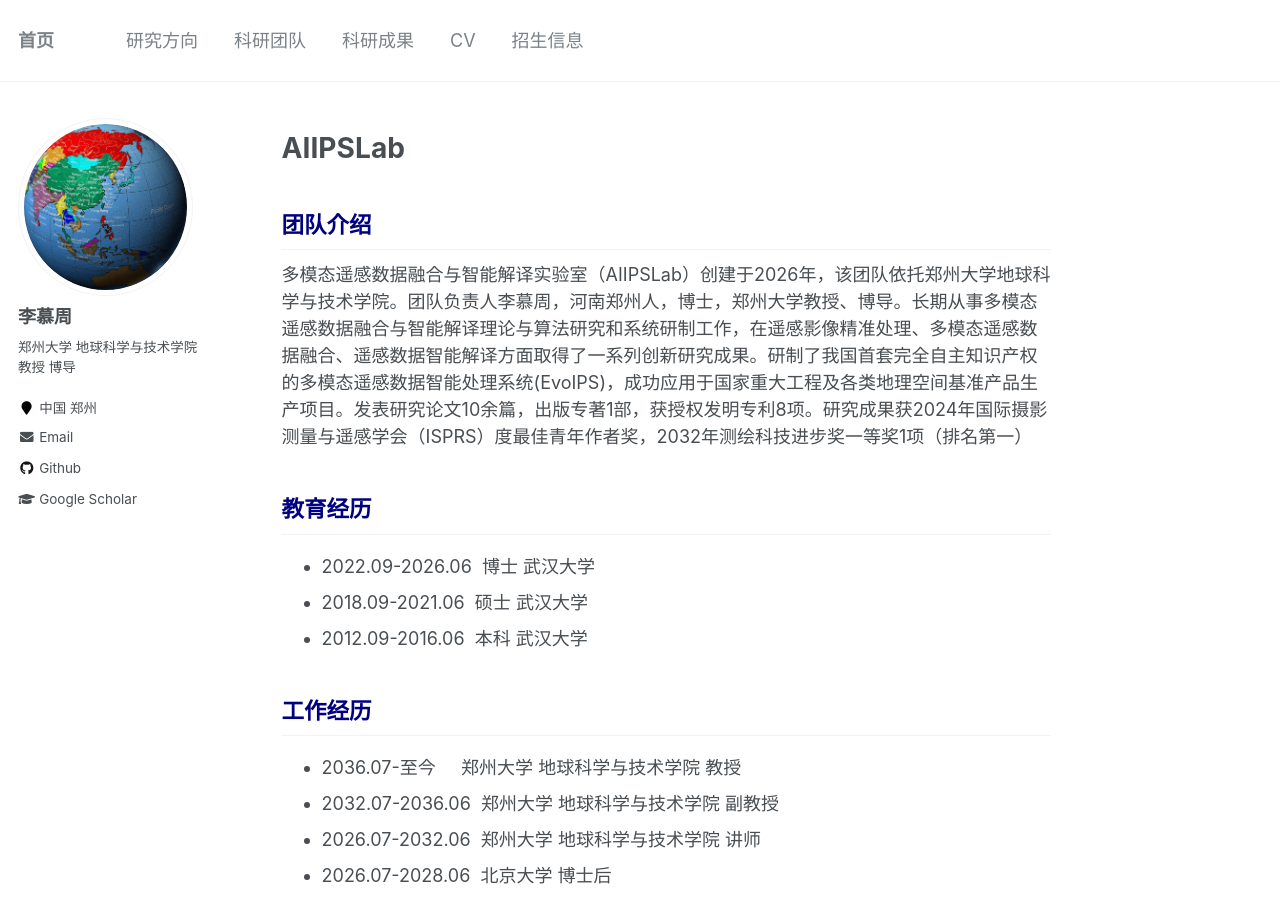
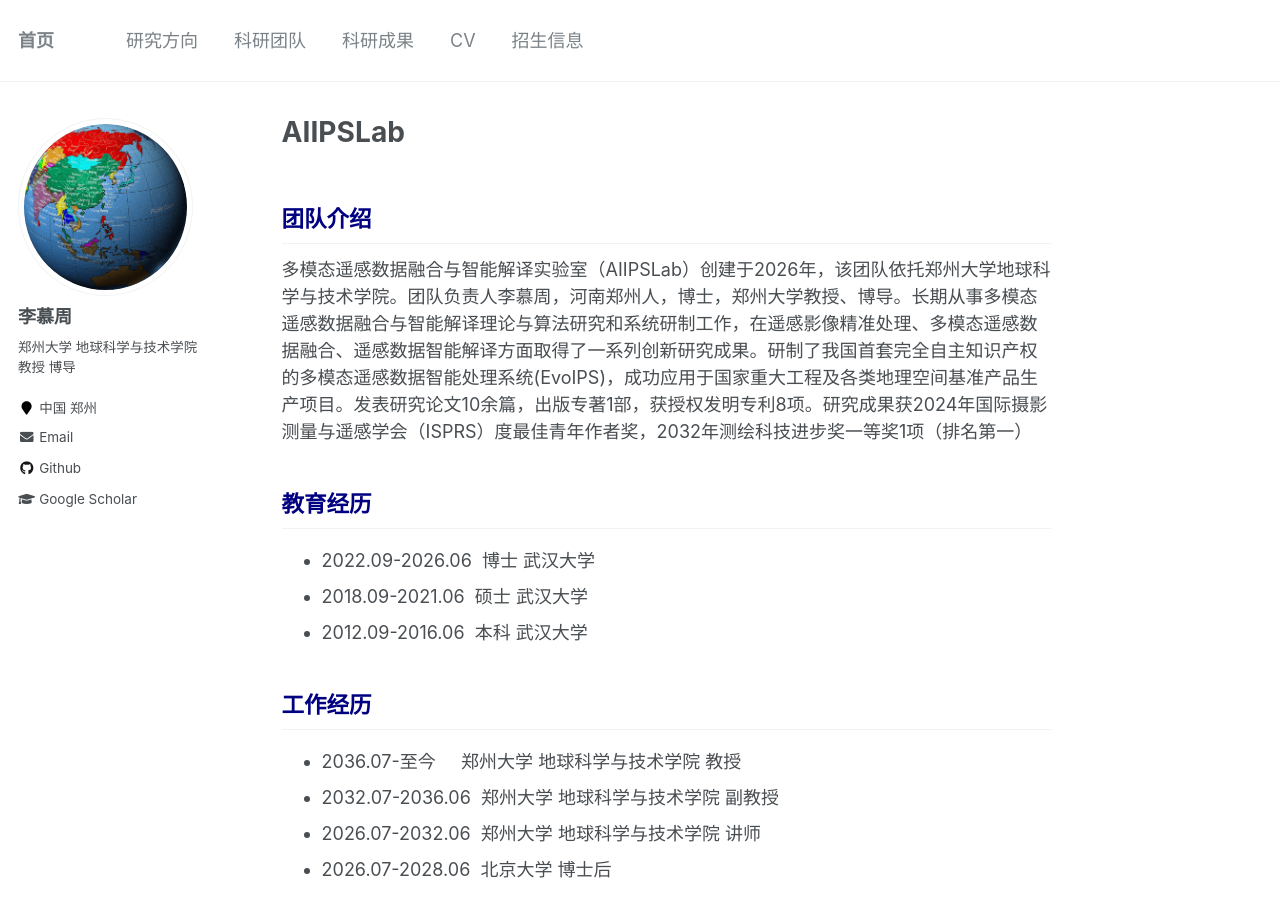
Before and after one commit to aiipslab/aiipslab.github.io, a Jekyll site: the page built from _pages/about.md, in a window 1280 px wide and 900 px high. Built offline with Jekyll 4.4.1, drawn with Linux system fonts in a browser that asks for light colours.

```diff
--- a/_pages/about.md
+++ b/_pages/about.md
@@ -1,11 +1,9 @@
 ---
 layout: single
-title: ""
+title: "AIIPSLab"
 permalink: /
 author_profile: true
 ---
-AIIPSLab
-===
 
 <span style="color: navy">团队介绍</span>
 ---
```
